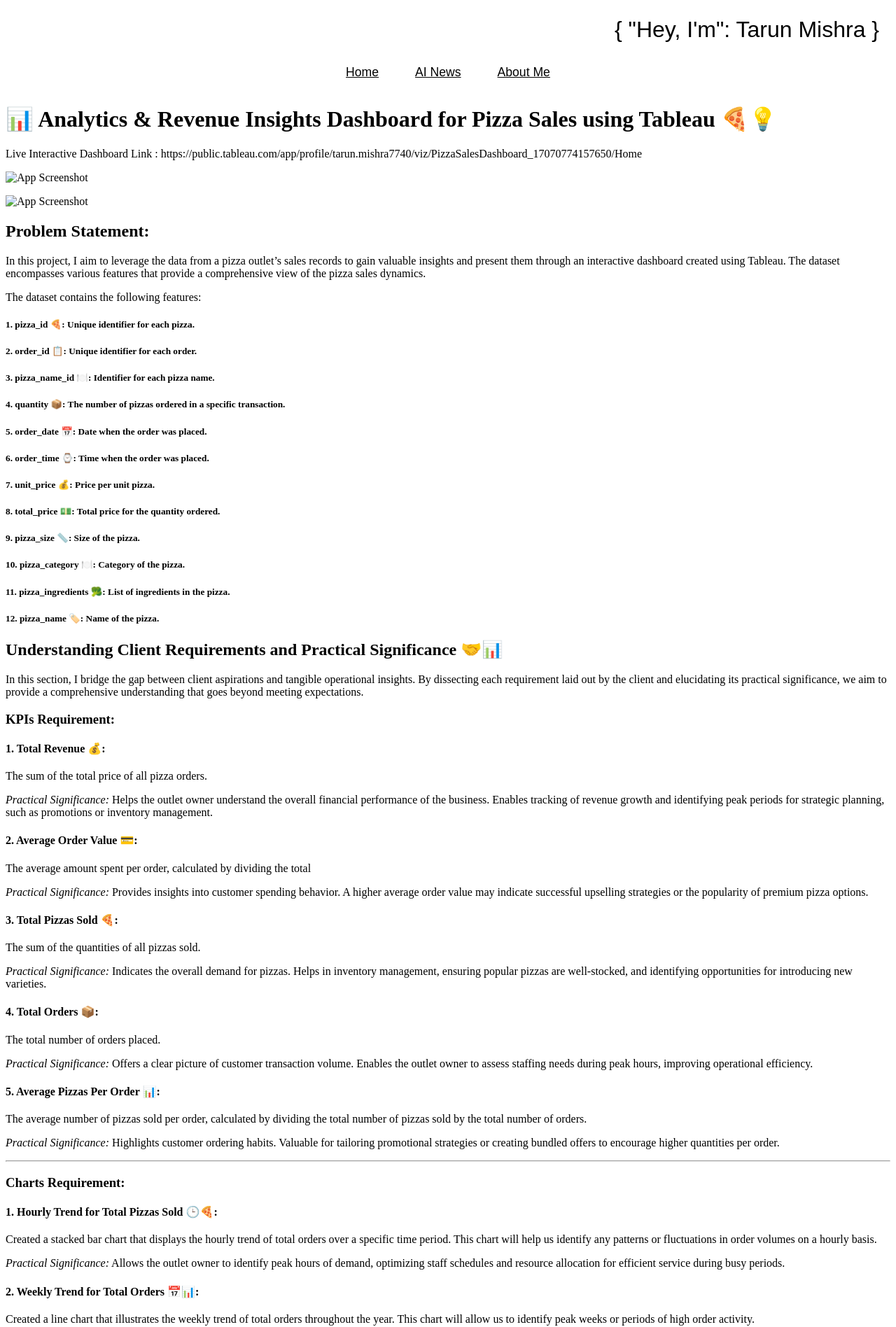
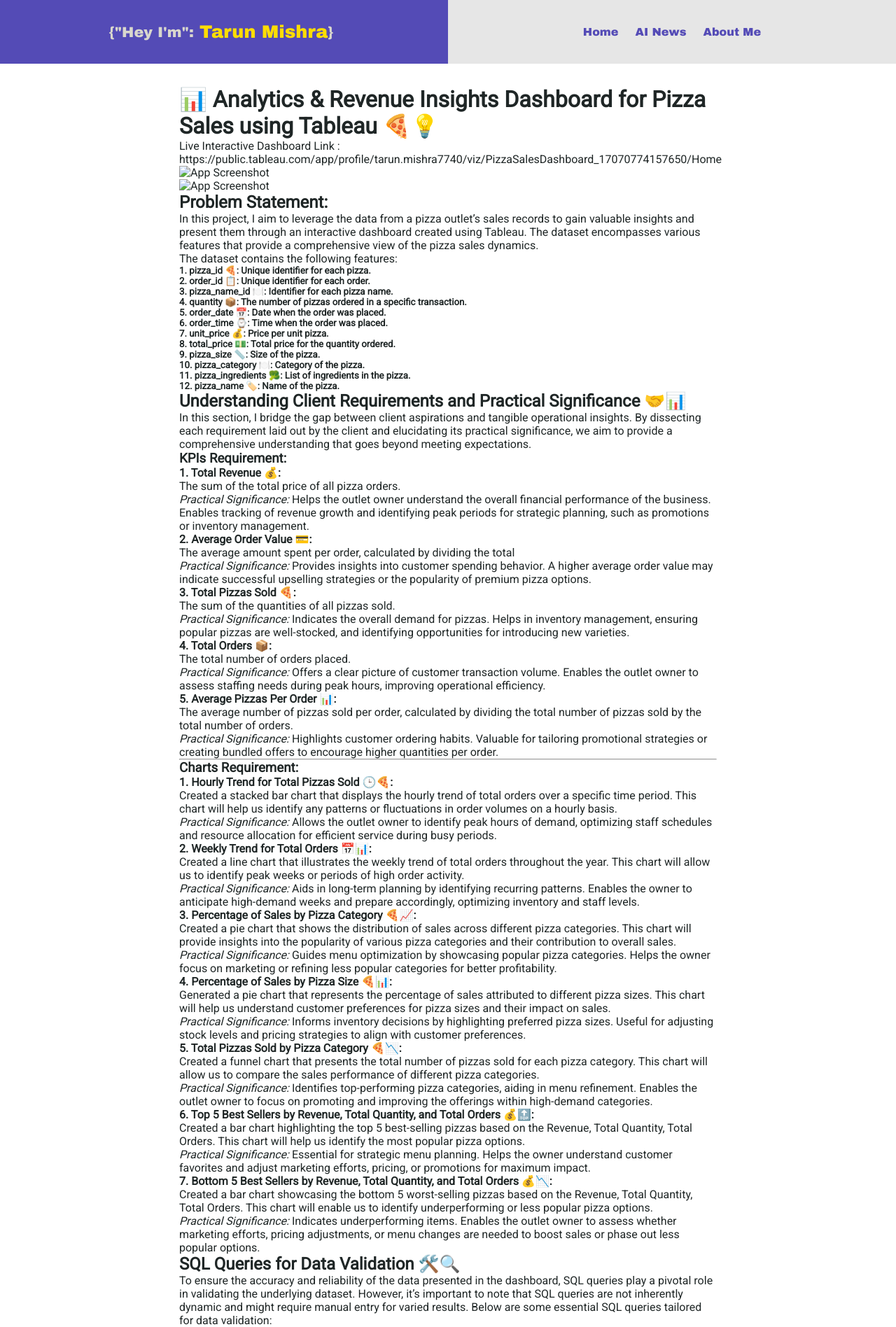
Before and after one commit to tarundirector/tarunmishra.github.io, a Jekyll site: the page built from pages/projects/SalesAnalysis_Pizza.md, in a window 1280 px wide. Shown: the top 1896 px of the page at 70% size. Built offline with Jekyll 4.4.1, drawn with Linux system fonts in a browser that asks for light colours; nearby versions of some CDN libraries; our own code applies the rules of GitHub Pages for plain Markdown files; some of the changed text lies outside the part shown.

Commit message:
Update default.html

```diff
--- a/_layouts/default.html
+++ b/_layouts/default.html
@@ -2,119 +2,191 @@
 <html lang="{{ site.lang | default: 'en-US' }}">
 <head>
   <meta charset="UTF-8">
-    <title>🤖tarun.ai🧠</title>
-    {% seo %}
-    <link rel="preconnect" href="https://fonts.gstatic.com">
-    <link rel="preload" href="https://fonts.googleapis.com/css?family=Open+Sans:400,700&display=swap" as="style" type="text/css" crossorigin>
-    <meta name="viewport" content="width=device-width, initial-scale=1">
-    <meta name="theme-color" content="#157878">
-    <meta name="apple-mobile-web-app-status-bar-style" content="black-translucent">
-    {% include head-custom.html %}
-    <script src="https://kit.fontawesome.com/a076d05399.js" crossorigin="anonymous"></script> <!-- FontAwesome for icons -->
+  <title>{{ page.title | default: site.title | default: "TarunMishra" }}</title>
+  <meta name="viewport" content="width=device-width, initial-scale=1.0">
+
+  <!-- Preload or define your fonts here if needed -->
+  <!-- Example: Archivo Black + Archivo + Roboto -->
+  <link
+    href="https://fonts.googleapis.com/css2?family=Archivo+Black&family=Archivo:wght@700&family=Roboto:wght@400&display=swap"
+    rel="stylesheet"
+  />
+
+  <!-- No external CSS needed - all styling below -->
   <style>
-      /* --- New Header & Footer Styles --- */
-      header.page-header {
-          display: flex;
-          flex-wrap: wrap;
-          align-items: center;
-          justify-content: space-between;
-          padding: 1rem var(--global-section-padding);
+    /* ================== CSS VARIABLES ================== */
+    :root {
+      --primary-bg: #544bb6;       /* Purple */
+      --secondary-bg: #e6e6e6;     /* Light Grey */
+      --accent-color: #ffdd00;     /* Yellow */
+      --dark-color: #1f2626;       /* Dark Grey */
+      --light-color: #d9d7cd;      /* Lighter Grey */
+      --highlight-bg: #ffdd00;     /* For highlight effect */
+      --transition-speed: 0.3s;    /* For hover transitions */
+      --max-content-width: 800px;  /* Max width for rendered content */
     }
-      /* Left header: branding text on primary-bg */
-      .header-left {
-          background-color: var(--primary-bg);
-          flex: 1 1 50%;
-          padding: 1rem;
-          text-align: right;
-          font-family: 'Archivo Black', sans-serif;
-          color: var(--light-color);
+
+    /* ================== RESETS & GLOBALS ================== */
+    * {
+      margin: 0;
+      padding: 0;
+      box-sizing: border-box;
     }
-      .header-left .branding {
-          font-size: 2rem;
+    body {
+      font-family: 'Roboto', sans-serif;
+      color: var(--dark-color);
+      background-color: #fff;
     }
-      /* Right header: navigation buttons on secondary-bg */
-      .header-right {
-          background-color: var(--secondary-bg);
-          flex: 1 1 50%;
-          padding: 1rem;
-          text-align: center;
-      }
-      .nav-btn {
-          font-family: 'Archivo Black', sans-serif;
-          font-size: 1.1rem;
-          color: var(--primary-bg);
-          padding: 0.5rem 1rem;
-          margin: 0 0.5rem;
+    a {
+      text-decoration: none;
+      color: inherit;
       transition: color var(--transition-speed) ease;
     }
-      .nav-btn:hover {
-          /* Using .highlight effect */
+
+    /* The .highlight effect class you referenced */
+    .highlight {
+      background: linear-gradient(transparent 60%, var(--highlight-bg) 60%);
+      padding: 2px 4px;
+      display: inline-block;
+    }
+
+    /* ================== HEADER ================== */
+    header {
+      display: flex;
+      width: 100%;
+      height: auto; /* adjust as needed */
+    }
+    /* Left half */
+    .header-left {
+      flex: 1 1 50%;
+      background-color: var(--primary-bg);
+      display: flex;
+      align-items: center;
+      justify-content: center;
+      color: var(--light-color);
+      text-align: right;
+      padding: 2rem;
+      font-family: 'Archivo Black', sans-serif;
+    }
+    .header-left .hey-text {
+      font-size: 1.3rem;
+      margin-right: 0.5rem;
+    }
+    .header-left .tm-text {
+      font-size: 1.6rem;
       color: var(--accent-color);
     }
-      /* Footer styling per new reference */
-      footer.site-footer {
-          background-color: var(--primary-bg);
-          color: var(--light-color);
-          padding: 2rem var(--global-section-padding);
+    /* Right half */
+    .header-right {
+      flex: 1 1 50%;
+      background-color: var(--secondary-bg);
+      display: flex;
+      align-items: center;
+      justify-content: center;
+      gap: 2rem;
+      padding: 2rem;
+    }
+    .nav-links {
+      display: flex;
+      align-items: center;
+      justify-content: center;
+      gap: 1.5rem;
+    }
+    .nav-links a {
+      font-family: 'Archivo Black', sans-serif;
+      font-size: 1rem;
+      color: var(--primary-bg);
+      position: relative; /* for highlight hover effect */
+    }
+    /* On hover, we apply the highlight effect */
+    .nav-links a:hover span {
+      background: linear-gradient(transparent 60%, var(--highlight-bg) 60%);
+      padding: 2px 4px;
+      display: inline-block;
+    }
+
+    /* ========== MAIN CONTENT AREA ========== */
+    .main-content {
+      max-width: var(--max-content-width);
+      margin: 0 auto;
+      padding: 2rem 1rem; /* top/bottom, left/right */
+    }
+
+    /* ========== FOOTER ========== */
+    footer {
+      background-color: var(--secondary-bg);
+      color: var(--dark-color);
       text-align: center;
-          font-family: 'Roboto', sans-serif;
+      padding: 2rem 1rem;
     }
-      footer .footer-text {
-          font-weight: bold;
-          font-style: italic;
-          font-size: 1.1rem;
+    footer p {
       margin-bottom: 1rem;
     }
-      footer .social-links {
+    .footer-links {
       display: flex;
-          flex-wrap: wrap;
       justify-content: center;
       gap: 1rem;
     }
-      footer .social-links a {
+    .footer-links a {
       font-family: 'Archivo', sans-serif;
       font-weight: 700;
-          color: var(--light-color);
+      color: var(--dark-color);
       transition: color var(--transition-speed) ease;
     }
-      footer .social-links a:hover {
+    .footer-links a:hover {
       color: var(--accent-color);
     }
+
   </style>
 </head>
+
 <body>
-    <!-- NEW HEADER -->
-    <header class="page-header" role="banner">
-      <!-- Left part: Branding with intro text -->
+
+  <!-- ====== HEADER with two halves ====== -->
+  <header>
+    <!-- Left Half -->
     <div class="header-left">
-        <div class="branding">
-          { "Hey, I'm": Tarun Mishra }
+      <span class="hey-text">{"Hey I'm":</span>
+      <span class="tm-text">Tarun Mishra</span>
+      <span class="hey-text">}</span>
     </div>
-      </div>
-      <!-- Right part: Navigation buttons -->
+
+    <!-- Right Half -->
     <div class="header-right">
-        <a href="{{ site.baseurl }}/" class="nav-btn">Home</a>
-        <a href="{{ site.baseurl }}/pages/news/march_newspage.md" class="nav-btn">AI News</a>
-        <a href="#about" class="nav-btn">About Me</a>
+      <nav class="nav-links">
+        <!-- Home link -->
+        <a href="https://YOUR_GITHUB_USERNAME.github.io" target="_self">
+          <span>Home</span>
+        </a>
+        <!-- AI News link -->
+        <a href="pages/news/march_newspage.md" target="_self">
+          <span>AI News</span>
+        </a>
+        <!-- About Me anchor link to homepage (about me section) -->
+        <a href="https://YOUR_GITHUB_USERNAME.github.io#projects" target="_self">
+          <span>About Me</span>
+        </a>
+      </nav>
     </div>
   </header>
 
-    <!-- Main Content -->
-    <main id="content" class="main-content" role="main">
+  <!-- ====== MAIN CONTENT (MarkDown rendered here) ====== -->
+  <main class="main-content">
     {{ content }}
+  </main>
 
-        <!-- NEW FOOTER -->
-        <footer class="site-footer">
-          <div class="footer-text">
-            - That was the end of my portfolio, but there’s much more to know about me—feel free to reach out! -
-          </div>
-          <div class="social-links">
-            <a href="mailto:tarunpmishra2001@gmail.com" target="_blank">Email</a>
+  <!-- ====== FOOTER (From your new reference) ====== -->
+  <footer>
+    <p>
+      That was the end of my portfolio, but there’s much more to know about me—feel free to reach out!
+    </p>
+    <div class="footer-links">
+      <a href="mailto:tarunpmishra2001@gmail.com">Email</a>
       <a href="https://www.linkedin.com/in/tarunpmishra/" target="_blank">LinkedIn</a>
       <a href="https://www.kaggle.com/tarundirector/code" target="_blank">Kaggle</a>
       <a href="https://github.com/tarundirector" target="_blank">GitHub</a>
     </div>
   </footer>
-    </main>
+
 </body>
 </html>
```
Lines whose indentation alone changed are shown as unchanged.
